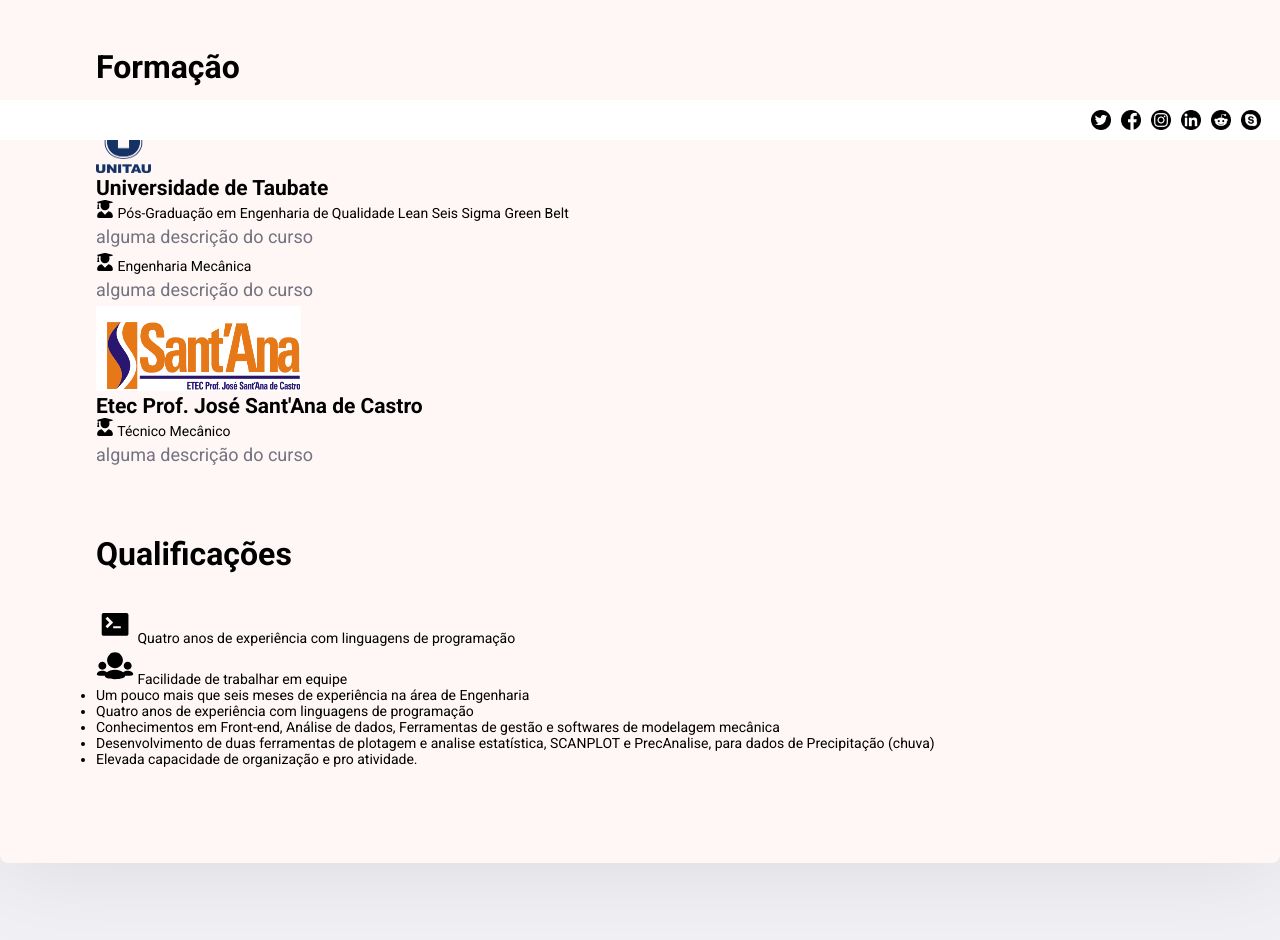
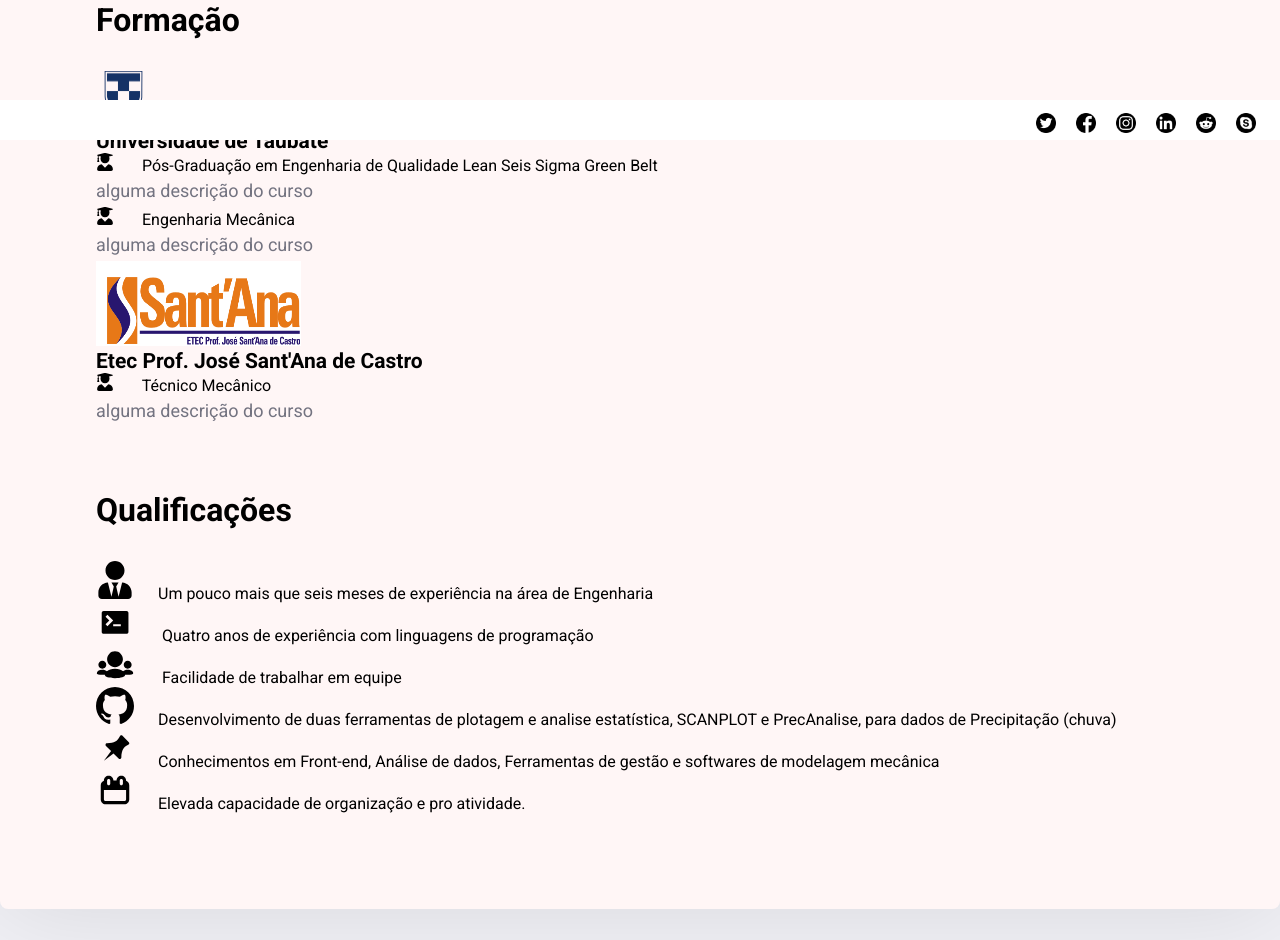
Before and after one commit to Wanhenri/PortfolioProjetos, a React (Create React App) app in the folder frontend/: page /about in a window 1280 px wide. Shown: the part 660-1600 px from the top of the page. Built offline with nearby package versions, Linux system fonts and the light colour scheme.

Commit message:
[fix](frontend):acrescentando icons do react-icons no about

```diff
--- a/frontend/package.json
+++ b/frontend/package.json
@@ -10,7 +10,8 @@
     "react-dom": "^16.13.1",
     "react-icons": "^3.9.0",
     "react-router-dom": "^5.1.2",
-    "react-scripts": "3.4.1"
+    "react-scripts": "3.4.1",
+    "styled-components": "^5.1.0"
   },
   "scripts": {
     "start": "react-scripts start",
--- a/frontend/src/components/Footer/index.js
+++ b/frontend/src/components/Footer/index.js
@@ -1,18 +1,53 @@
 import React from 'react';
 import { Link } from 'react-router-dom'
+import styled from "styled-components";
 
 import "./styles.css";
 
-import LogoTwitter from '../../img/Footer/logo-twitter.png';
-import LogoFacebook from '../../img/Footer/logo-facebook.png';
-import LogoInstagram from '../../img/Footer/logo-instagram.png';
-import LogoLinkedin from '../../img/Footer/logo-linkedin.png';
-import LogoReddit from '../../img/Footer/logo-reddit.png';
-import LogoSkype from '../../img/Footer/logo-skype.png';
-
+export const Image = styled.img`
+  flex: 1 0 auto;
+  height: 130px;
+  max-width: 100px;
+  object-fit: cover;
+  margin: 5px;
+`;
 
 
 export default function Footer() {
+
+    const redesocial = [
+        {
+          name: "LogoTwitter",
+          image: require("../../img/Footer/logo-twitter.png"),
+          link: ""
+        },
+        {
+            name: "LogoFacebook",
+            image: require("../../img/Footer/logo-facebook.png"),
+            link: "https://www.facebook.com/profile.php?id=100028393600095"
+          },
+        {
+            name: "LogoInstagram",
+            image: require("../../img/Footer/logo-instagram.png"),
+            link: "https://www.instagram.com/wan_henri/"
+          },
+          {
+            name: "LogoLinkedin",
+            image: require("../../img/Footer/logo-linkedin.png"),
+            link: "https://www.linkedin.com/in/wandersonhenrique/"
+          },
+          {
+            name: "LogoReddit",
+            image: require("../../img/Footer/logo-reddit.png"),
+            link: ""
+          },
+          {
+            name: "LogoSkype",
+            image: require("../../img/Footer/logo-skype.png"),
+            link: ""
+          },
+    ];
+
     return (
         <div className="footer-container">
 
@@ -26,12 +61,12 @@ export default function Footer() {
                                 </Link>
                             </span>
                         </div>
-                        <li><Link ><img src={LogoTwitter} alt="logo twitter"/></Link></li>
-                        <li><Link><img src={LogoFacebook} alt="logo Facebook"/></Link></li>
-                        <li><Link><img src={LogoInstagram} alt="logo Instagram"/></Link></li>
-                        <li><Link><img src={LogoLinkedin} alt="logo Linkedin"/></Link></li>
-                        <li><Link><img src={LogoReddit} alt="logo Reddit"/></Link></li>
-                        <li><Link><img src={LogoSkype} alt="logo Skype"/></Link></li>
+
+                        {redesocial.map((icones) => (
+                           <li> <a href={icones.link} target="_blank" rel="noopener noreferrer">
+                            <Image key={icones.name} src={icones.image} />
+                        </a></li>
+                        ))}
                     </ul>
 
                 </div>
--- a/frontend/src/pages/About/index.js
+++ b/frontend/src/pages/About/index.js
@@ -4,8 +4,10 @@ import './styles.css';
 import Etec from "../../img/About/etec_santana_de_castro.gif"
 import Unitau from "../../img/About/unitau-logo-1.png"
 import { FaUserGraduate } from 'react-icons/fa'
-import { TiGroup } from 'react-icons/ti'
+import { TiGroup, TiPin, TiCalendar } from 'react-icons/ti'
 import { DiTerminal } from 'react-icons/di'
+import { FaUserTie } from 'react-icons/fa'
+import { GoMarkGithub } from 'react-icons/go'
 
 export default function About() {
     return (
@@ -63,16 +65,16 @@ export default function About() {
             </section>
             <section>
                 <h1>Qualificações</h1>
+                <FaUserTie size={38}/><span>Um pouco mais que seis meses de experiência na área de Engenharia</span><br />
                 <DiTerminal size={38}/><span> Quatro anos de experiência com linguagens de programação</span><br />
-                <TiGroup size={38}/><span>  Facilidade de trabalhar em equipe</span>
-                <ul>
-                    <li>Um pouco mais que seis meses de experiência na área de Engenharia</li>
-                    <li>Quatro anos de experiência com linguagens de programação</li>
-                    <li>Conhecimentos em Front-end, Análise de dados, Ferramentas de gestão e softwares de modelagem mecânica</li>
-                    <li>Desenvolvimento de duas ferramentas de plotagem e analise estatística, SCANPLOT e PrecAnalise, para dados de Precipitação (chuva)</li>
-                    <li>Elevada capacidade de organização e pro atividade.</li>
+                <TiGroup size={38}/><span>  Facilidade de trabalhar em equipe</span><br />
+                <GoMarkGithub size={38}/>
+                    <span>
+                        Desenvolvimento de duas ferramentas de plotagem e analise estatística, SCANPLOT e PrecAnalise, para dados de Precipitação (chuva)
+                    </span><br />
+                <TiPin size={38}/><span>Conhecimentos em Front-end, Análise de dados, Ferramentas de gestão e softwares de modelagem mecânica</span><br />
+                <TiCalendar size={38}/><span>Elevada capacidade de organização e pro atividade.</span><br />
 
-                </ul>
             </section>
         </div>
     </div>
--- a/frontend/src/pages/About/styles.css
+++ b/frontend/src/pages/About/styles.css
@@ -23,6 +23,11 @@
     max-width: 1080px;
 }
 
+.about-container .content span {
+    font-size: 16px;
+    margin-left: 24px;
+}
+
 .about-container .content section h1 {
     margin: 64px 0 32px ;
     font-size: 32px;
@@ -37,6 +42,7 @@
 .about-container .content section ul, li {
     text-decoration: none;
 }
+
 
 
 .about-container .content form {
```
Also changed, not shown: 1 other file (tests, documents, lock files or other folders).
